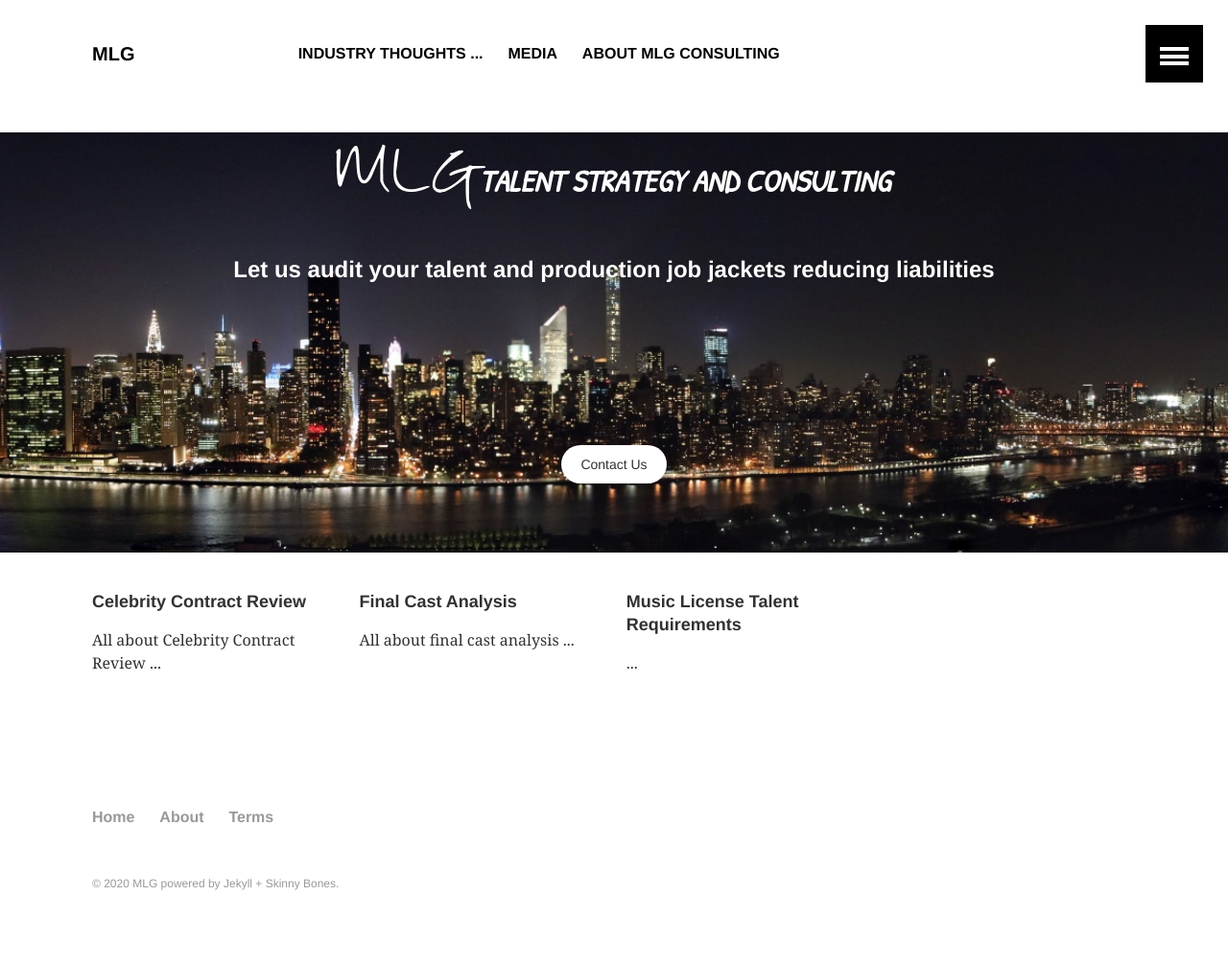
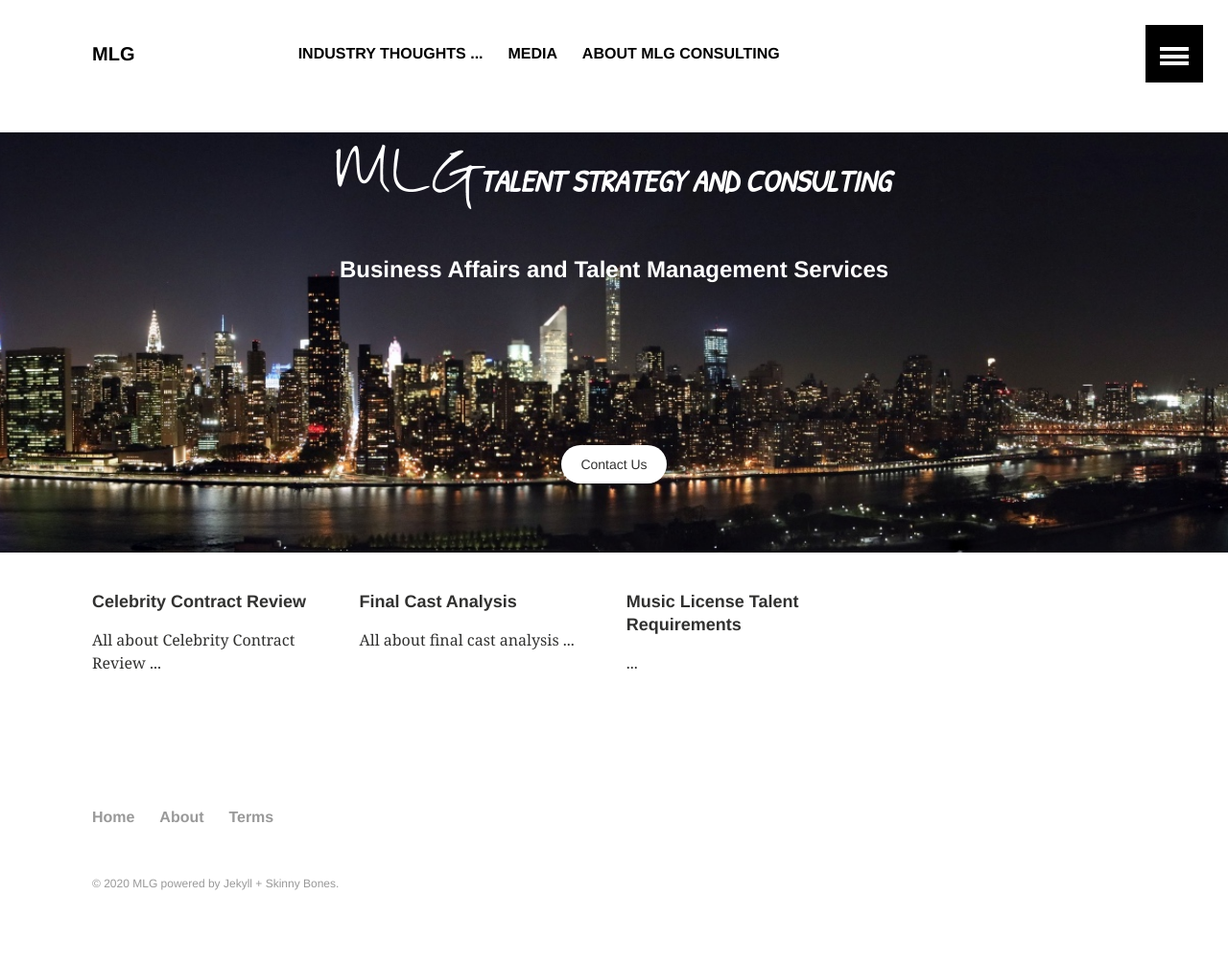
Before and after one commit to mlgtsc/mlgtalentstrategyandconsulting.com, a Jekyll site: the page built from index.md, in a window 1280 px wide. Shown: the whole page at 96% size. Built offline with Jekyll 4.4.1, drawn with Linux system fonts in a browser that asks for light colours.

Commit message:
Tweak some content

```diff
--- a/_layouts/home.html
+++ b/_layouts/home.html
@@ -36,7 +36,7 @@
     {% if page.image.feature %}
     <div class="page-lead" style="background-image:url({{ site.baseurl }}/images/{{ page.image.feature }})">
         <h2><img src="/images/MLGLogoWhite.png"/></h2>
-        <h4 style="text-align:center">Let us audit your talent and production job jackets reducing liabilities</h4>
+        <h4 style="text-align:center">{{page.centerbanner}}</h4>
         <div class="wrap page-lead-content">
           <h2>&nbsp</h2>
         <a href="mailto:marcelle@mlgtalentstrategyandconsulting.com" class="btn-inverse">Contact Us</a>
--- a/index.md
+++ b/index.md
@@ -2,6 +2,7 @@
 layout: home
 permalink: /
 except: This is an excerpt
+centerbanner: Business Affairs and Talent Management Services
 image:
   feature: NYCSkylineLICPano-1600x800.jpg
 ---
```
Also changed, not shown: README.md.
